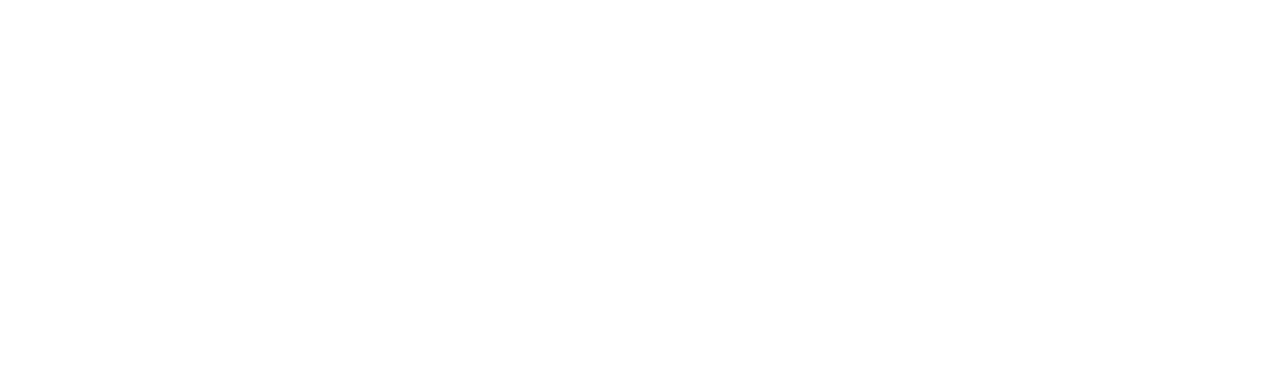
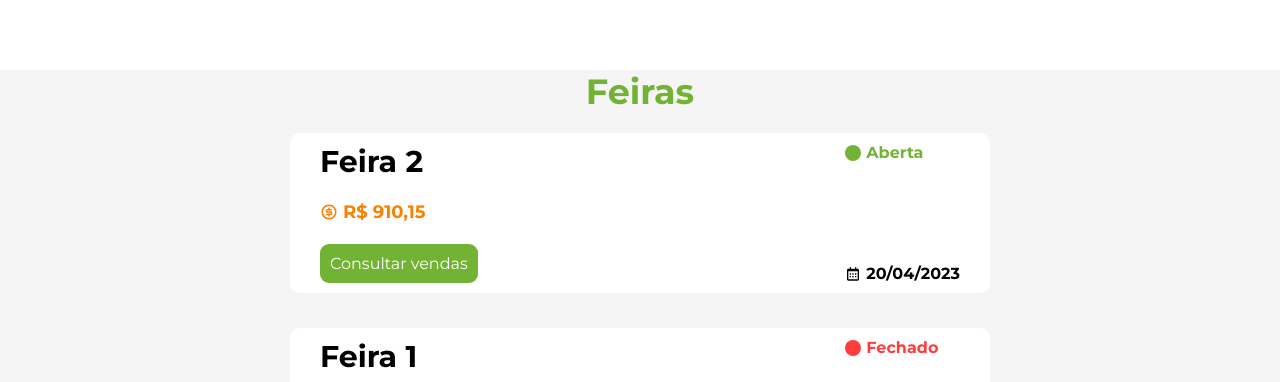
Before and after one commit to Prezotti/astral-frontend, a Next.js app: page /admin in a window 1280 px wide. Shown: the part 570-952 px from the top of the page. Before the commit the page ends 800 px from the top, so only its background shows below. Built offline with nearby package versions, Linux system fonts and the light colour scheme; no server answers.

Commit message:
TR-015
Feito o card das feiras.

```diff
--- /dev/null
+++ b/src/components/CardFeira.tsx
@@ -0,0 +1,34 @@
+import { Button } from "@/components/Button";
+import styles from "../styles/pages/Admin.module.css";
+import {BiCalendar} from "react-icons/bi"
+import {RiMoneyDollarCircleLine} from "react-icons/ri"
+import {BsCircleFill} from "react-icons/bs"
+
+interface CardFeiraProps{
+     id : number;
+     aberta: boolean;
+     valorFinal : number;
+     data : string;
+}
+
+export function CardFeira({id,aberta,valorFinal,data}: CardFeiraProps) {
+  return (
+    <div className={styles.divCard}>
+      <div className={styles.esquerdaCard}>
+        <h4>Feira {id}</h4>
+        <p className={styles.centralizar}><RiMoneyDollarCircleLine/> R$ {valorFinal.toFixed(2).replace('.',',')}</p>
+        <Button
+          text="Consultar vendas"
+          onClick={() => {}}
+          classType="botaoCardFeira"
+          backgroundColor= "#72B234"
+        />
+      </div>
+
+      <div className={styles.direitaCard}>
+         {aberta ? <p className={styles.aberta} > <BsCircleFill color="#72B234"/> Aberta </p> : <p className={styles.fechado}> <BsCircleFill color="#FF3D3D"/> Fechado</p> }
+        <p className={styles.centralizar}> <BiCalendar /> {data} </p>
+      </div>
+    </div>
+  );
+}
--- a/src/pages/admin.tsx
+++ b/src/pages/admin.tsx
@@ -1,12 +1,13 @@
 import { Button } from "@/components/Button";
 import styles from "../styles/pages/Admin.module.css";
 import { Header } from "@/components/Header";
+import {CardFeira} from "@/components/CardFeira";
 
 export default function Admin() {
   return (
     <body className="body">
+      <Header tipo="admin" />
       <section className={styles.painelAdmin}>
-        <Header tipo="admin" />
         <div className={styles.banner}>
           <img
             src="/banner-admin.jpg"
@@ -31,6 +32,14 @@ export default function Admin() {
           </section>
         </div>
       </section>
+      <div className={styles.divFeira}>
+        <section className={styles.sectionFeira}>
+          <h1>Feiras</h1>
+          <CardFeira id={2} aberta={true} valorFinal={910.15} data="20/04/2023"/>
+          <CardFeira id={1} aberta={false} valorFinal={910.15} data="20/04/2023"/>
+        </section>
+      </div>
+
     </body>
   );
 }
--- a/src/styles/components/Button.module.css
+++ b/src/styles/components/Button.module.css
@@ -23,6 +23,11 @@
   font-size: 0.9rem;
   padding: 10px;
   margin: 8px 0;
+}
+
+.botaoCardFeira{
+  border-radius: 9px;
+  padding: 10px;
 }
 
 .botaoBannerProdutor{
--- a/src/styles/pages/Admin.module.css
+++ b/src/styles/pages/Admin.module.css
@@ -1,10 +1,14 @@
+@import url('https://fonts.googleapis.com/css2?family=Montserrat:wght@500&display=swap');
+
 .body{
     overflow-x: hidden;
+  background-color: #f5f5f5;
+
 }
 
 .painelAdmin {
     width: 100vw;
-    height: 100vh;
+    height: 80vh;
     display: flex;
     justify-content: center;
     align-items: flex-start;
@@ -48,3 +52,68 @@
     display: flex;
     flex-direction: column;
 }
+
+.divFeira{
+  background-color: #f5f5f5;
+}
+
+.sectionFeira{
+    margin: 0 auto;
+    width: 940px;
+    display: flex;
+    flex-direction: column;
+    align-items: center;
+    justify-content: space-between;
+    gap: 20px;
+}
+
+.sectionFeira h1 {
+    color: #72B234;
+    font-size: 35px;
+}
+
+.divCard{
+    display: flex;
+    width: 700px;
+    height: 20vh;
+    justify-content: space-between;
+    margin-bottom: 15px;
+    background-color: #FFFFFF;
+    border-radius: 10px;
+
+}
+
+.divCard h4 {
+    font-size: 30px;
+}
+
+.divCard div{
+    display: flex;
+    flex-direction: column;
+    justify-content: space-between;
+    margin: 10px 30px;
+}
+
+.esquerdaCard p{
+    color: #FA8001;
+    font-weight: 700;
+    font-size: 18px;
+}
+
+.direitaCard p{
+    font-weight: 700;
+}
+
+.centralizar, .aberta, .fechado{
+    display: flex;
+    align-items: center;
+    gap: 5px;
+}
+
+.aberta{
+    color: #72B234;
+}
+
+.fechado{
+    color: #FF3D3D;
+}
```
Also changed, not shown: 1 other file (tests, documents, lock files or other folders).
